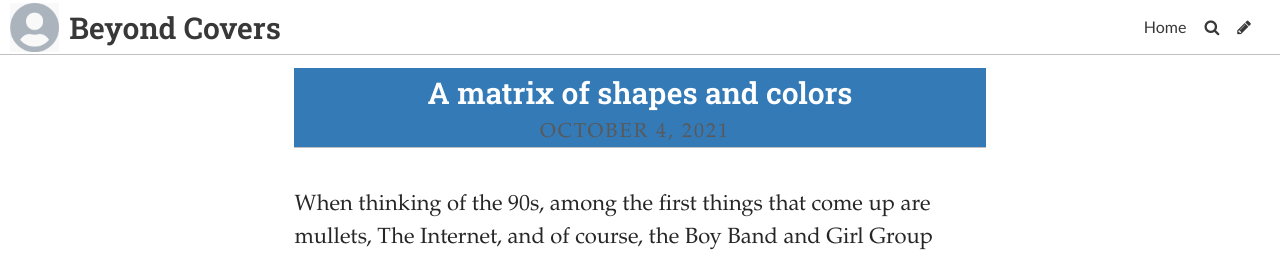
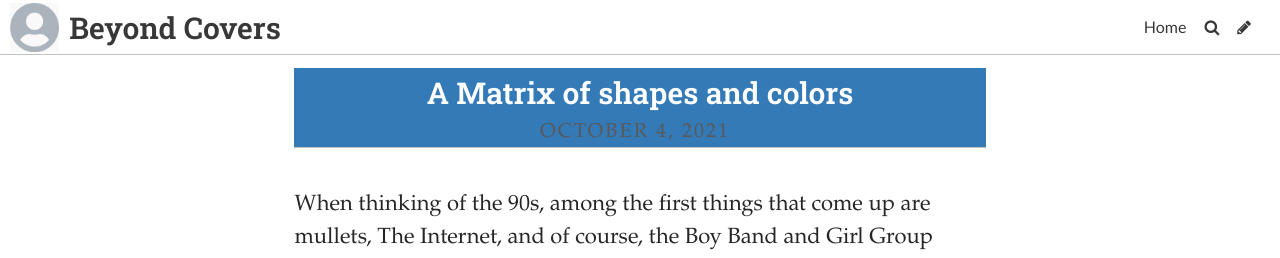
Before and after one commit to ruxandraandreea/typoassignment, a Jekyll site: the page built from _posts/2021-10-04-a-matrix-of-shapes-and-colors.md, in a window 1280 px wide and 900 px high. Shown: the top 258 px of the window. Built offline with Jekyll 4.4.1, drawn with Linux system fonts in a browser that asks for light colours; some web fonts are replaced.

Commit message:
Update Post “2021-10-04-a-matrix-of-shapes-and-colors”

```diff
--- a/_posts/2021-10-04-a-matrix-of-shapes-and-colors.md
+++ b/_posts/2021-10-04-a-matrix-of-shapes-and-colors.md
@@ -1,6 +1,6 @@
 ---
 layout: post
-title: A matrix of shapes and colors
+title: A Matrix of shapes and colors
 date: 2021-10-04T22:48:45.873Z
 title_color: "#ffffff"
 comments: false
```
